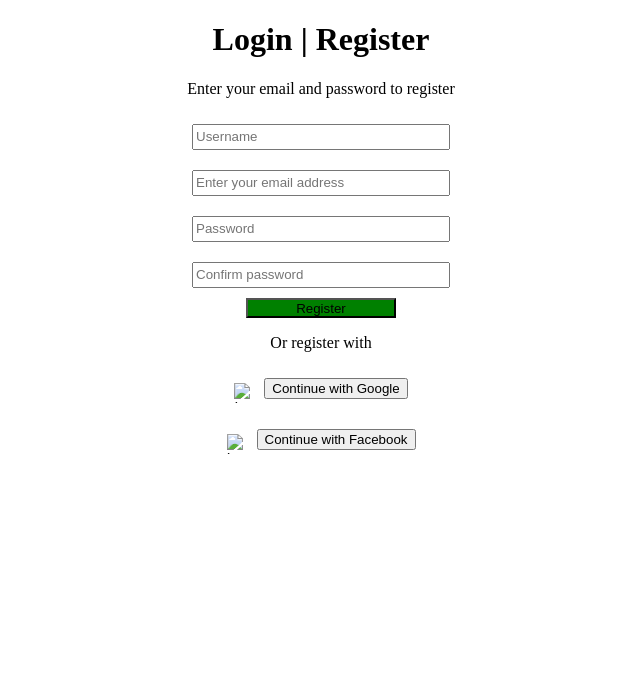
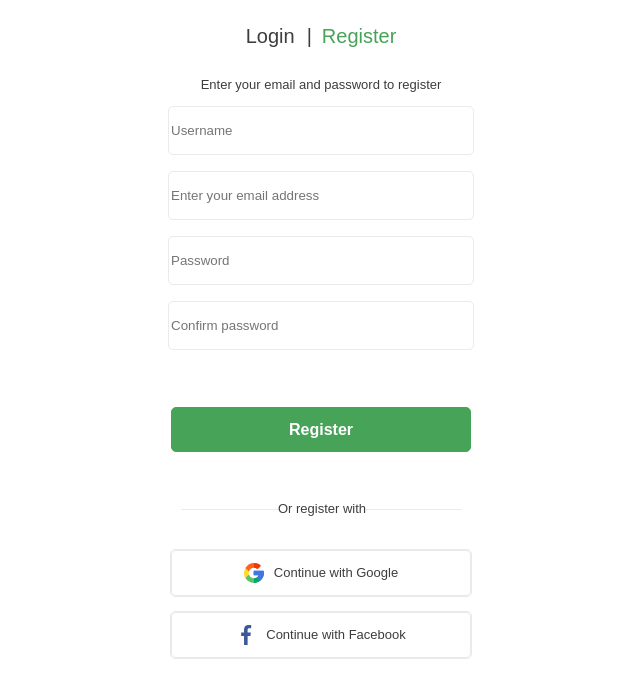
Before and after one commit to Tane4ka-hub/Lesson-8, a plain HTML site: page registration.html in a window 1280 px wide. Shown: the whole page, without its empty margins (319-959 px from the left). Drawn offline with Linux system fonts and the light colour scheme; files that its build step writes are made by us from their sources.

Commit message:
add registration

```diff
--- /dev/null
+++ b/css/registrationstyle.css
@@ -0,0 +1,160 @@
+@font-face {
+    font-family: 'Cera Pro Regular';
+    src:
+        url('./fonts/CeraPro-Regular.eot') format('.eot'), url('./fonts/CeraPro-Regular.ttf') format('.ttf'), url('./fonts/CeraPro-Regular.woff') format('.woff');
+    font-weight: 400px;
+}
+
+@font-face {
+    font-family: 'Cera Pro Medium';
+    src: url('./fonts/CeraPro-Medium.eot') format('.eot'), url('./fonts/CeraPro-Medium.ttf') format('.ttf'), url('./fonts/CeraPro-Medium.woff') format('.woff');
+    font-weight: 500px;
+}
+
+@font-face {
+    font-family: 'Cera Pro Bold';
+    src: url('/fonts/CeraPro-Bold.eot') format('.eot'), url('/fonts/CeraPro-Bold.ttf') format('.ttf'), url('./fonts/CeraPro-Bold.woff') format('.woff');
+    font-weight: 700px;
+}
+
+.header {
+    display: flex;
+    align-items: center;
+    text-align: center;
+    width: 600px;
+    margin: 0 auto;
+    justify-content: center;
+}
+
+h1 {
+    color: #3D3D3D;
+    font-family: 'Cera Pro Medium', sans-serif;
+    font-size: 20px;
+    font-style: normal;
+    font-weight: 500;
+    line-height: 16px; /* 80% */
+
+}
+
+h2 {
+    color: #3D3D3D;
+    font-family: 'Cera Pro Medium', sans-serif;
+    font-size: 20px;
+    font-style: normal;
+    font-weight: 500;
+    line-height: 16px; /* 80% */
+    margin: 0 10px 0 12px;
+
+}
+
+h3 {
+    color: #46A358;
+    font-family: 'Cera Pro Medium', sans-serif;
+    font-size: 20px;
+    font-style: normal;
+    font-weight: 500;
+    line-height: 16px; /* 80% */
+}
+
+p {
+    color: #3D3D3D;
+    font-family: 'Cera Pro Regular', sans-serif;
+    font-size: 13px;
+    font-style: normal;
+    font-weight: 400;
+    line-height: 16px; /* 123.077% */
+}
+.container {
+    margin: 0 auto;
+    text-align: center;
+}
+
+.wrapper {
+    margin: 0 0 16px;
+}
+
+.button-wrapper {
+    display: flex;
+    flex-direction: column;
+    align-items: center;
+
+}
+.register {
+    display: flex;
+    justify-content: center;
+    align-items: center;
+    margin: 0 0 12px;
+}
+
+.input {
+    width: 300px;
+    height: 45px;
+    border-radius: 5px;
+    border: 1px solid #EAEAEA;
+}
+
+.text {
+    color: #A5A5A5;
+    font-family: "Cera Pro";
+    font-size: 14px;
+    font-style: normal;
+    font-weight: 400;
+    line-height: 16px; /* 114.286% */
+}
+
+.submit-btn {
+    border-radius: 5px;
+    border: 1px solid #46A358;
+    background: #46A358;
+    width: 300px;
+    height: 45px;
+    color: #FFF;
+    font-family: 'Cera Pro Bold',sans-serif;
+    font-size: 16px;
+    font-style: normal;
+    font-weight: 700;
+    line-height: 16px; /* 100% */
+    margin: 41px 0 36px;
+}
+
+.button-item {
+    display: flex;
+    align-items: center;
+    justify-content: center;
+    border-radius: 5px;
+    border: 1px solid #EAEAEA;
+    margin: 7px;
+
+}
+
+svg {
+    align-items: center;
+    justify-content: center;
+    margin-right: 10px;
+}
+
+.btn {
+    text-align: center;
+    font-family: 'Cera Pro Medium', sans-serif;
+    font-size: 13px;
+    font-style: normal;
+    font-weight: 500;
+    line-height: 16px; /* 123.077% */
+    border-radius: 5px;
+    border: 1px solid #EAEAEA;
+    width: 300px;
+    background: #FFF;
+    display: flex;
+    justify-content: center;
+    align-items: center;
+}
+
+img {
+    height: 1px;
+
+}
+
+.icon {
+    width: 13px;
+    height: 15px;
+}
--- /dev/null
+++ b/css/reset.css
@@ -0,0 +1,45 @@
+*/
+
+html, body, div, span, applet, object, iframe,
+h1, h2, h3, h4, h5, h6, p, blockquote, pre,
+a, abbr, acronym, address, big, cite, code,
+del, dfn, em, img, ins, kbd, q, s, samp,
+small, strike, strong, sub, sup, tt, var,
+b, u, i, center,
+dl, dt, dd, ol, ul, li,
+fieldset, form, label, legend,
+table, caption, tbody, tfoot, thead, tr, th, td,
+article, aside, canvas, details, embed,
+figure, figcaption, footer, header, hgroup,
+menu, nav, output, ruby, section, summary,
+time, mark, audio, video {
+	margin: 0;
+	padding: 0;
+	border: 0;
+	font-size: 100%;
+	font: inherit;
+	vertical-align: baseline;
+}
+/* HTML5 display-role reset for older browsers */
+article, aside, details, figcaption, figure,
+footer, header, hgroup, menu, nav, section {
+	display: block;
+}
+body {
+	line-height: 1;
+}
+ol, ul {
+	list-style: none;
+}
+blockquote, q {
+	quotes: none;
+}
+blockquote:before, blockquote:after,
+q:before, q:after {
+	content: '';
+	content: none;
+}
+table {
+	border-collapse: collapse;
+	border-spacing: 0;
+}
--- a/registration.html
+++ b/registration.html
@@ -4,12 +4,16 @@
         <meta charset="UTF-8">
         <meta name="viewport" content="width=device-width, initial-scale=1.0">
         <title>Registration</title>
-        <link rel="stylesheet" href="/registrationstyle.css">
+        <link rel="stylesheet" href="./reset.css">
+        <link rel="stylesheet" href="css/registrationstyle.css">
     </head>
-
     <body>
         <div class="container">
-            <h1 id="test">Login | Register </h1>
+            <div class="header">
+                <h1 id="test">Login</h1>
+                <h2>|</h2>
+                <h3> Register </h3>
+            </div>
             <p>Enter your email and password to register</p>
             <form>
                 <div class="wrapper">
@@ -26,15 +30,50 @@
                 </div>
                 <button type="submit" class="submit-btn">Register</button>
             </form>
-            <p>Or register with</p>
+            <div class="register">
+                <img src="./images/Line7.png" alt="Line7">
+                <p>Or register with</p>
+                <img src="./images/Line8.png" alt="Line8">
+            </div>
+
             <div class="button-wrapper">
                 <div class="button-item">
-                    <img class="icon" src="images/google.png" alt="img_google">
-                    <button type="submit" class="btn">Continue with Google</button>
+                    <button type="submit" class="btn">
+                        <svg xmlns="http://www.w3.org/2000/svg" width="20" height="20" viewBox="0 0 20 20" fill="none">
+                            <g clip-path="url(#clip0_2_2044)">
+                              <path d="M16.4336 17.6055C14.6992 19.0703 12.4492 20 9.99999 20C6.35545 20 3.1562 17.9922 1.42186 15.0625L2.07116 12.0695L4.9492 11.5352C5.61717 13.6914 7.63276 15.2734 9.99999 15.2734C11.1484 15.2734 12.2148 14.9102 13.0937 14.2656L15.8594 14.6875L16.4336 17.6055Z" fill="#59C36A"/>
+                              <path d="M16.4336 17.6055L15.8594 14.6875L13.0937 14.2656C12.2148 14.9102 11.1484 15.2735 10 15.2735V20C12.4493 20 14.6992 19.0703 16.4336 17.6055Z" fill="#00A66C"/>
+                              <path d="M4.72656 10C4.72656 10.539 4.8086 11.0546 4.94922 11.5352L1.42188 15.0625C0.542969 13.5859 0 11.8515 0 10C0 8.1484 0.542969 6.41406 1.42188 4.9375L4.25285 5.42473L4.94922 8.46484C4.8086 8.94527 4.72656 9.4609 4.72656 10Z" fill="#FFDA2D"/>
+                              <path d="M20 10C20 13.0468 18.5899 15.7773 16.4336 17.6055L13.0938 14.2656C13.7734 13.7734 14.3477 13.1171 14.7227 12.3437H10C9.67184 12.3437 9.41406 12.0859 9.41406 11.7578V8.24219C9.41406 7.91402 9.67184 7.65625 10 7.65625H19.25C19.5312 7.65625 19.7773 7.85543 19.8242 8.13668C19.9414 8.74609 20 9.37887 20 10Z" fill="#4086F4"/>
+                              <path d="M14.7227 12.3437C14.3477 13.1171 13.7734 13.7734 13.0938 14.2656L16.4336 17.6055C18.5899 15.7773 20 13.0469 20 10C20 9.37887 19.9414 8.74609 19.8242 8.13668C19.7773 7.85543 19.5312 7.65625 19.25 7.65625H10V12.3437H14.7227Z" fill="#4175DF"/>
+                              <path d="M16.5976 2.79293C16.6094 2.95699 16.5391 3.10937 16.4336 3.22652L13.9258 5.72262C13.7266 5.93355 13.3985 5.95699 13.1641 5.78121C12.2382 5.08984 11.1484 4.72656 9.99999 4.72656C7.63276 4.72656 5.61717 6.30855 4.9492 8.46484L1.42186 4.9375C3.1562 2.00781 6.35546 0 9.99999 0C12.332 0 14.6055 0.859375 16.3867 2.35934C16.5156 2.46484 16.5859 2.62887 16.5976 2.79293Z" fill="#FF641A"/>
+                              <path d="M13.1641 5.78121C13.3984 5.95703 13.7265 5.93355 13.9257 5.72262L16.4336 3.22652C16.5391 3.10938 16.6094 2.95703 16.5976 2.79293C16.5859 2.62883 16.5156 2.46484 16.3867 2.35934C14.6055 0.859375 12.332 0 10 0V4.72656C11.1484 4.72656 12.2382 5.08984 13.1641 5.78121Z" fill="#F03800"/>
+                            </g>
+                            <defs>
+                              <clipPath id="clip0_2_2044">
+                                <rect width="20" height="20" fill="white"/>
+                              </clipPath>
+                            </defs>
+                          </svg>
+                        <p>Continue with Google</p>
+                    </button>
                 </div>
                 <div class="button-item">
-                    <img class="icon" src="images/facebook.png" alt="img_facebook">
-                    <button type="submit" class="btn"> Continue with Facebook</button>
+
+                    <button type="submit" class="btn">
+                        <svg xmlns="http://www.w3.org/2000/svg" width="20" height="20" viewBox="0 0 20 20" fill="none">
+                            <g clip-path="url(#clip0_2_2021)">
+                              <path d="M13.3309 3.32083H15.1567V0.140833C14.8417 0.0975 13.7584 0 12.4967 0C6.72006 0 8.29172 6.54167 8.06172 7.5H5.15589V11.055H8.06089V20H11.6226V11.0558H14.4101L14.8526 7.50083H11.6217C11.7784 5.1475 10.9876 3.32083 13.3309 3.32083Z" fill="#3B5999"/>
+                            </g>
+                            <defs>
+                              <clipPath id="clip0_2_2021">
+                                <rect width="20" height="20" fill="white"/>
+                              </clipPath>
+                            </defs>
+                          </svg>
+
+                        <p>Continue with Facebook</p>
+                    </button>
                 </div>
             </div>
         </div>
--- a/registrationstyle.css
+++ /dev/null
@@ -1,40 +0,0 @@
-.container {
-    width: 600px;
-    margin: 0 auto;
-    text-align: center;
-}
-
-.wrapper {
-    padding: 10px 15px;
-}
-
-.button-wrapper {
-    display: flex;
-    flex-direction: column;
-    align-items: center;
-}
-
-.button-wrapper button {
-    margin-top: 10px;
-}
-.input {
-    width: 250px;
-    height: 20px;
-}
-.submit-btn {
-    width: 150px;
-    height: 20px;
-    background-color: green;
-}
-.button-item {
-    display: flex;
-    align-items: center;
-}
-.icon {
-    width: 20px;
-    height: 20px;
-    margin-right: 10px;
-}
-.btn {
-    margin-bottom: 20px;
-}
```
Also changed, not shown: images/Line7.png (added), images/Line8.png (added).
